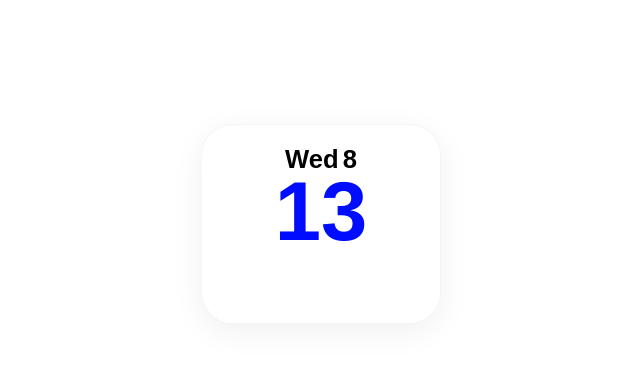
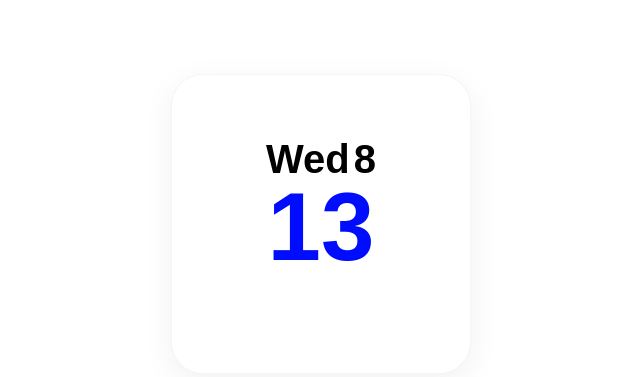
Before and after one commit to todoto1/daily-daycalendar-1.0, a plain HTML site: page index.html in a window 1280 px wide. Shown: the part 176-553 px from the top of the page, without its empty margins (319-959 px from the left). Drawn offline with Linux system fonts and the light colour scheme.

Commit message:
Update index.html

```diff
--- a/index.html
+++ b/index.html
@@ -28,22 +28,23 @@
       flex-direction: column;
       align-items: center;
       justify-content: flex-start;
-      width: 240px; /* 가로 폭 줄임 → 사각형 비율 */
-      height: 200px; /* 높이 그대로 */
+      width: 300px; /* 가로 폭 줄임 → 사각형 비율 */
+      height: 300px; /* 높이 그대로 */
     }
 
     .top-text {
-      font-size: 1.6rem;
+      font-size: 2.5rem;
       font-weight: bold;
       color: #000;
       display: flex;
       align-items: center;
       gap: 4px;
-      margin-top: -4px; /* Day 시작 위치 유지 */
+      margin-top: 38px; /* Day 시작 위치 유지 */
     }
 
     .day {
       font-weight: bold;
+
     }
 
     .month {
@@ -51,7 +52,7 @@
     }
 
     .date {
-      font-size: 5.2rem;
+      font-size: 6.0rem;
       font-weight: 900;
       color: #000cfe;
       margin-top: -10px; /* 숫자 위로 올림 */
```
